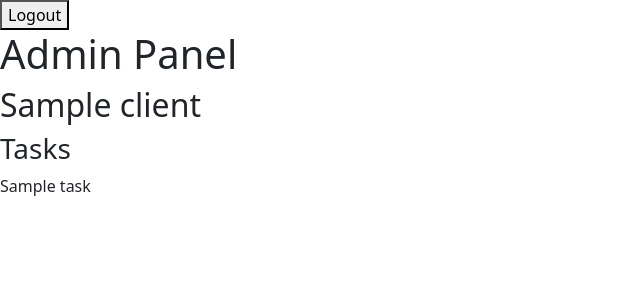
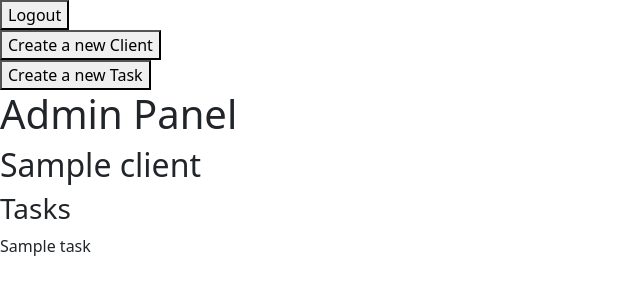
Before and after one commit to HolmesDevUK/Taskhub, a Django app: template adminpanel/templates/adminpanel/dashboard.html in a window 1280 px wide. Shown: the top 300 px of the page, without its empty margins (0-640 px from the left). Run offline with Django 3.2, Linux system fonts and the light colour scheme; the template is opened without the code that fills it: most values are stand-ins (such as "Sample title", 1, 10 or a date in 2020).

Commit message:
add temp buttons

```diff
--- a/adminpanel/templates/adminpanel/dashboard.html
+++ b/adminpanel/templates/adminpanel/dashboard.html
@@ -15,6 +15,18 @@
         </div>
         {% endfor %}
     {% endif %}
+
+    <form method="post" action="{% url 'adminpanel:create_client' %}">
+    {% csrf_token %}
+
+    <button type="submit">Create a new Client</button>
+</form>
+
+<form method="post" action="{% url 'adminpanel:create_task' %}">
+    {% csrf_token %}
+
+    <button type="submit">Create a new Task</button>
+</form>
 
     <h1>Admin Panel</h1>
 
```
